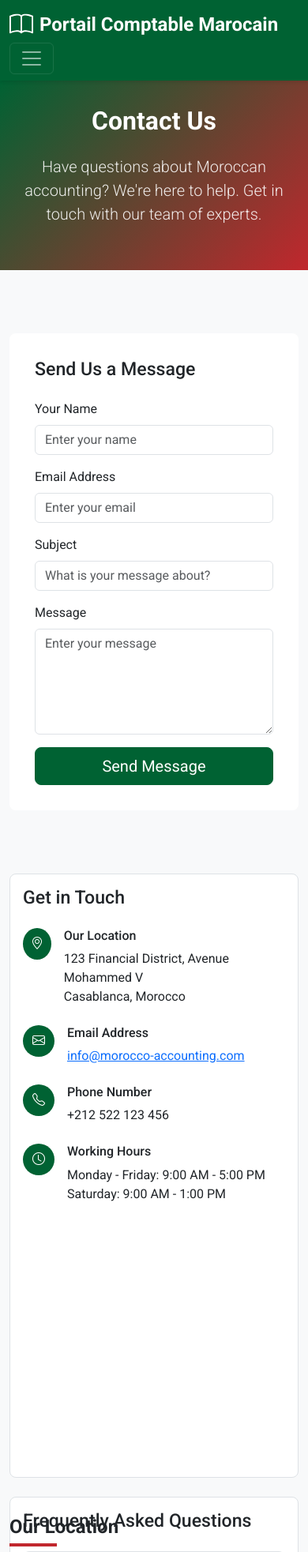
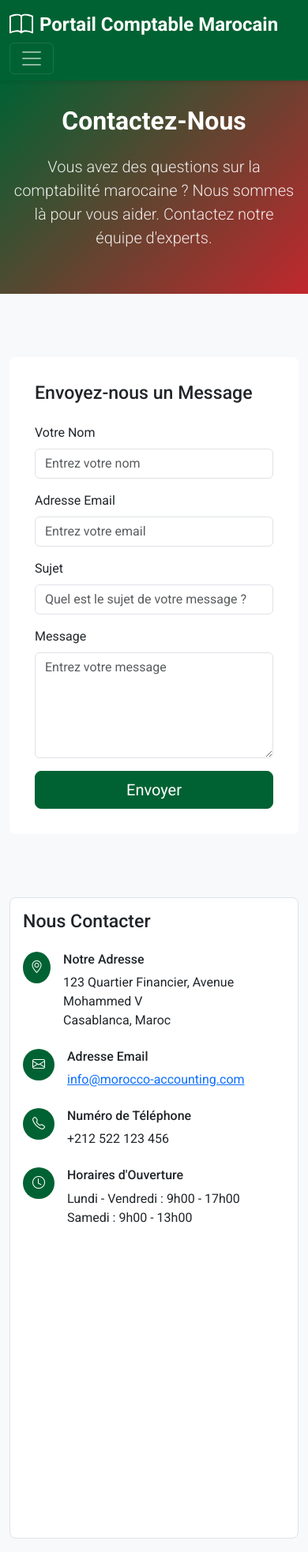
Before and after one commit to Mouad04BA/Portail-Comptable-212, a Flask app: page /contact in a window 390 px wide. Shown: the top 1965 px of the page at 79% size. Run offline with Flask 3, Linux system fonts and the light colour scheme.

Commit message:
Assistant checkpoint: Translated contact page to French
Assistant generated file changes:
- templates/contact.html: Translate contact page to French

---

User prompt:

Contact Us
Have questions about Moroccan accounting? We're here to help. Get in touch with our team of experts. Send Us a Message
Your Name
Enter your name
Email Address
Enter your email
Subject
What is your message about?
Message
Enter your message
Get in Touch
Our Location
123 Financial District, Avenue Mohammed V
Casablanca, Morocco

Email Address
info@morocco-accounting.com

Phone Number
+212 522 123 456

Working Hours
Monday - Friday: 9:00 AM - 5:00 PM
Saturday: 9:00 AM - 1:00 PM

Frequently Asked Questions
What is the response time for inquiries?
Do you offer consultations?
Can I request specific information not found on the site?
Our Location Stay Updated
Subscribe to our newsletter for the latest accounting and tax updates in Morocco. (can you please go to the contact section and fix it and  translate it to the french langauge, i already provided the content i want you to translate but you can check the section yourself

Replit-Commit-Author: Assistant
Replit-Commit-Session-Id: 1dc48cb3-9d75-4a49-81e4-7d268273ff6b

```diff
--- a/templates/contact.html
+++ b/templates/contact.html
@@ -1,17 +1,18 @@
+
 {% extends 'layout.html' %}
 
-{% block title %}Contact Us - Moroccan Accounting Info Hub{% endblock %}
+{% block title %}Contactez-Nous - Hub d'Information Comptable Marocain{% endblock %}
 
 {% block hero %}
 <section class="hero-section">
     <div class="container">
         <div class="row align-items-center">
             <div class="col-lg-6 text-center text-lg-start">
-                <h1 class="mb-4 fade-in">Contact Us</h1>
-                <p class="lead mb-4 fade-in">Have questions about Moroccan accounting? We're here to help. Get in touch with our team of experts.</p>
+                <h1 class="mb-4 fade-in">Contactez-Nous</h1>
+                <p class="lead mb-4 fade-in">Vous avez des questions sur la comptabilité marocaine ? Nous sommes là pour vous aider. Contactez notre équipe d'experts.</p>
             </div>
             <div class="col-lg-6 d-none d-lg-block text-center mt-5 mt-lg-0">
-                <img src="https://images.unsplash.com/photo-1605977418529-26ac7128bee2" class="img-fluid hero-img rounded" alt="Contact Us" width="500">
+                <img src="https://images.unsplash.com/photo-1605977418529-26ac7128bee2" class="img-fluid hero-img rounded" alt="Contactez-Nous" width="500">
             </div>
         </div>
     </div>
@@ -23,14 +24,14 @@
     <!-- Contact Form -->
     <div class="col-lg-7 mb-5 fade-in">
         <div class="contact-form">
-            <h2 class="h3 mb-4">Send Us a Message</h2>
+            <h2 class="h3 mb-4">Envoyez-nous un Message</h2>
 
             <form method="POST" action="{{ url_for('contact_page') }}">
                 {{ form.csrf_token }}
 
                 <div class="mb-3">
-                    <label for="{{ form.name.id }}" class="form-label">Your Name</label>
-                    {{ form.name(class="form-control", placeholder="Enter your name") }}
+                    <label for="{{ form.name.id }}" class="form-label">Votre Nom</label>
+                    {{ form.name(class="form-control", placeholder="Entrez votre nom") }}
                     {% if form.name.errors %}
                         <div class="invalid-feedback d-block">
                             {% for error in form.name.errors %}
@@ -41,8 +42,8 @@
                 </div>
 
                 <div class="mb-3">
-                    <label for="{{ form.email.id }}" class="form-label">Email Address</label>
-                    {{ form.email(class="form-control", placeholder="Enter your email") }}
+                    <label for="{{ form.email.id }}" class="form-label">Adresse Email</label>
+                    {{ form.email(class="form-control", placeholder="Entrez votre email") }}
                     {% if form.email.errors %}
                         <div class="invalid-feedback d-block">
                             {% for error in form.email.errors %}
@@ -53,8 +54,8 @@
                 </div>
 
                 <div class="mb-3">
-                    <label for="{{ form.subject.id }}" class="form-label">Subject</label>
-                    {{ form.subject(class="form-control", placeholder="What is your message about?") }}
+                    <label for="{{ form.subject.id }}" class="form-label">Sujet</label>
+                    {{ form.subject(class="form-control", placeholder="Quel est le sujet de votre message ?") }}
                     {% if form.subject.errors %}
                         <div class="invalid-feedback d-block">
                             {% for error in form.subject.errors %}
@@ -66,7 +67,7 @@
 
                 <div class="mb-3">
                     <label for="{{ form.message.id }}" class="form-label">Message</label>
-                    {{ form.message(class="form-control", rows=5, placeholder="Enter your message") }}
+                    {{ form.message(class="form-control", rows=5, placeholder="Entrez votre message") }}
                     {% if form.message.errors %}
                         <div class="invalid-feedback d-block">
                             {% for error in form.message.errors %}
@@ -77,7 +78,7 @@
                 </div>
 
                 <div class="d-grid gap-2">
-                    {{ form.submit(class="btn btn-primary btn-lg") }}
+                    {{ form.submit(class="btn btn-primary btn-lg", value="Envoyer") }}
                 </div>
             </form>
         </div>
@@ -87,15 +88,15 @@
     <div class="col-lg-5 mb-5 fade-in">
         <div class="card mb-4">
             <div class="card-body">
-                <h2 class="h3 mb-4">Get in Touch</h2>
+                <h2 class="h3 mb-4">Nous Contacter</h2>
 
                 <div class="contact-info-item">
                     <div class="contact-icon">
                         <i class="bi bi-geo-alt"></i>
                     </div>
                     <div>
-                        <h3 class="h6">Our Location</h3>
-                        <p class="mb-0">123 Financial District, Avenue Mohammed V<br>Casablanca, Morocco</p>
+                        <h3 class="h6">Notre Adresse</h3>
+                        <p class="mb-0">123 Quartier Financier, Avenue Mohammed V<br>Casablanca, Maroc</p>
                     </div>
                 </div>
 
@@ -104,7 +105,7 @@
                         <i class="bi bi-envelope"></i>
                     </div>
                     <div>
-                        <h3 class="h6">Email Address</h3>
+                        <h3 class="h6">Adresse Email</h3>
                         <p class="mb-0"><a href="mailto:info@morocco-accounting.com">info@morocco-accounting.com</a></p>
                     </div>
                 </div>
@@ -114,7 +115,7 @@
                         <i class="bi bi-telephone"></i>
                     </div>
                     <div>
-                        <h3 class="h6">Phone Number</h3>
+                        <h3 class="h6">Numéro de Téléphone</h3>
                         <p class="mb-0">+212 522 123 456</p>
                     </div>
                 </div>
@@ -124,8 +125,8 @@
                         <i class="bi bi-clock"></i>
                     </div>
                     <div>
-                        <h3 class="h6">Working Hours</h3>
-                        <p class="mb-0">Monday - Friday: 9:00 AM - 5:00 PM<br>Saturday: 9:00 AM - 1:00 PM</p>
+                        <h3 class="h6">Horaires d'Ouverture</h3>
+                        <p class="mb-0">Lundi - Vendredi : 9h00 - 17h00<br>Samedi : 9h00 - 13h00</p>
                     </div>
                 </div>
             </div>
@@ -134,18 +135,18 @@
         <!-- FAQ Section -->
         <div class="card">
             <div class="card-body">
-                <h2 class="h3 mb-4">Frequently Asked Questions</h2>
+                <h2 class="h3 mb-4">Questions Fréquemment Posées</h2>
 
                 <div class="accordion" id="contactFAQ">
                     <div class="accordion-item">
                         <h3 class="accordion-header" id="headingOne">
                             <button class="accordion-button collapsed" type="button" data-bs-toggle="collapse" data-bs-target="#collapseOne" aria-expanded="false" aria-controls="collapseOne">
-                                What is the response time for inquiries?
+                                Quel est le délai de réponse pour les demandes ?
                             </button>
                         </h3>
                         <div id="collapseOne" class="accordion-collapse collapse" aria-labelledby="headingOne" data-bs-parent="#contactFAQ">
                             <div class="accordion-body">
-                                We aim to respond to all inquiries within 24-48 business hours. For urgent matters, please call our office directly.
+                                Nous nous efforçons de répondre à toutes les demandes dans un délai de 24 à 48 heures ouvrables. Pour les questions urgentes, veuillez nous contacter par téléphone.
                             </div>
                         </div>
                     </div>
@@ -153,12 +154,12 @@
                     <div class="accordion-item">
                         <h3 class="accordion-header" id="headingTwo">
                             <button class="accordion-button collapsed" type="button" data-bs-toggle="collapse" data-bs-target="#collapseTwo" aria-expanded="false" aria-controls="collapseTwo">
-                                Do you offer consultations?
+                                Proposez-vous des consultations ?
                             </button>
                         </h3>
                         <div id="collapseTwo" class="accordion-collapse collapse" aria-labelledby="headingTwo" data-bs-parent="#contactFAQ">
                             <div class="accordion-body">
-                                Yes, we offer both virtual and in-person consultations on Moroccan accounting, taxation, and regulatory matters. Please specify your needs in your message.
+                                Oui, nous proposons des consultations virtuelles et en personne sur la comptabilité, la fiscalité et la réglementation marocaine. Veuillez préciser vos besoins dans votre message.
                             </div>
                         </div>
                     </div>
@@ -166,12 +167,12 @@
                     <div class="accordion-item">
                         <h3 class="accordion-header" id="headingThree">
                             <button class="accordion-button collapsed" type="button" data-bs-toggle="collapse" data-bs-target="#collapseThree" aria-expanded="false" aria-controls="collapseThree">
-                                Can I request specific information not found on the site?
+                                Puis-je demander des informations spécifiques non disponibles sur le site ?
                             </button>
                         </h3>
                         <div id="collapseThree" class="accordion-collapse collapse" aria-labelledby="headingThree" data-bs-parent="#contactFAQ">
                             <div class="accordion-body">
-                                Absolutely! We welcome requests for specific information or topics. If it's of general interest, we may even add it to our resources section.
+                                Absolument ! Nous accueillons les demandes d'informations ou de sujets spécifiques. Si cela présente un intérêt général, nous pourrons même l'ajouter à notre section ressources.
                             </div>
                         </div>
                     </div>
@@ -183,7 +184,7 @@
 
 <!-- Map Section -->
 <section class="mb-5 fade-in">
-    <h2 class="section-title mb-4">Our Location</h2>
+    <h2 class="section-title mb-4">Notre Localisation</h2>
     <div class="ratio ratio-21x9">
         <iframe src="https://www.google.com/maps/embed?pb=!1m18!1m12!1m3!1d106376.72691587128!2d-7.679192905533038!3d33.57240323277823!2m3!1f0!2f0!3f0!3m2!1i1024!2i768!4f13.1!3m3!1m2!1s0xda7d2a35355f439%3A0x4e808bfb39a70cc7!2sCasablanca%2C%20Morocco!5e0!3m2!1sen!2sus!4v1617302724816!5m2!1sen!2sus"
             width="600" height="450" style="border:0;" allowfullscreen="" loading="lazy"></iframe>
@@ -194,13 +195,13 @@
 <section class="fade-in bg-light p-4 rounded mb-5">
     <div class="row align-items-center">
         <div class="col-md-7">
-            <h2 class="h4">Stay Updated</h2>
-            <p>Subscribe to our newsletter for the latest accounting and tax updates in Morocco.</p>
+            <h2 class="h4">Restez Informé</h2>
+            <p>Abonnez-vous à notre newsletter pour recevoir les dernières mises à jour comptables et fiscales au Maroc.</p>
         </div>
         <div class="col-md-5">
             <form class="d-flex">
-                <input type="email" class="form-control me-2" placeholder="Your email address" required>
-                <button type="button" class="btn btn-primary" onclick="subscribeNewsletter()">Subscribe</button>
+                <input type="email" class="form-control me-2" placeholder="Votre adresse email" required>
+                <button type="button" class="btn btn-primary" onclick="subscribeNewsletter()">S'abonner</button>
             </form>
         </div>
     </div>
@@ -212,13 +213,12 @@
     function subscribeNewsletter() {
         const emailInput = document.querySelector('input[type="email"]');
         if (!emailInput || !emailInput.value) {
-            showNotification('Please enter a valid email address', 'warning');
+            showNotification('Veuillez entrer une adresse email valide', 'warning');
             return;
         }
 
-        // Normally would submit to server, but for demo just show success message
         emailInput.value = '';
-        showNotification('Thank you for subscribing to our newsletter!', 'success');
+        showNotification('Merci de vous être abonné à notre newsletter !', 'success');
     }
 </script>
 {% endblock %}
```
